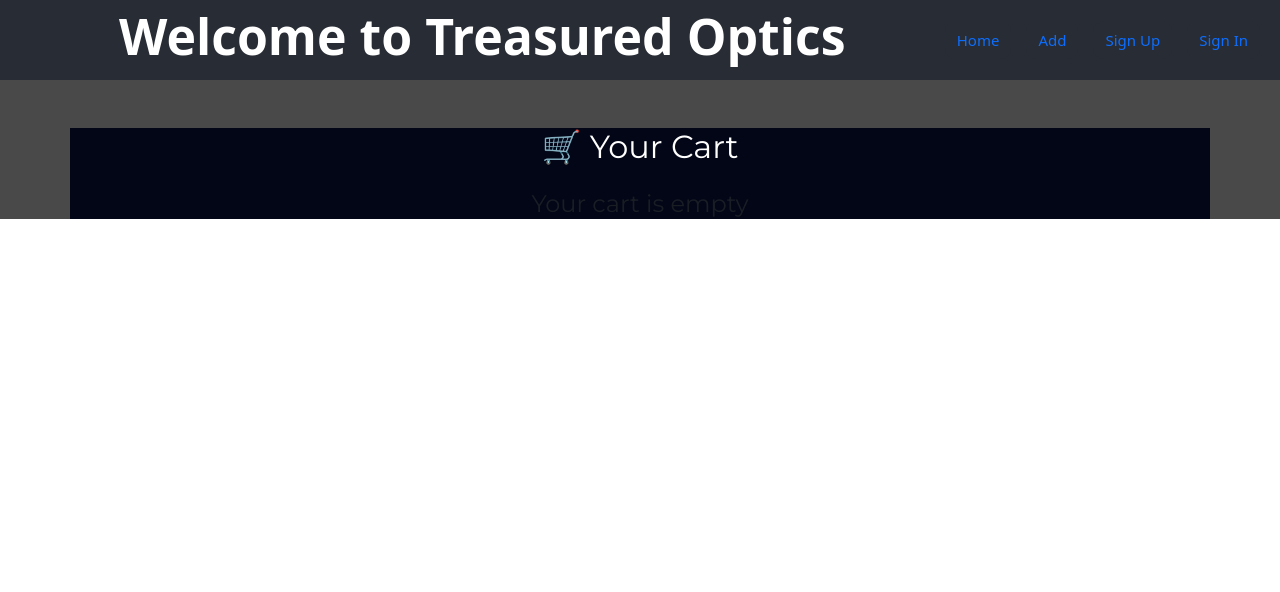
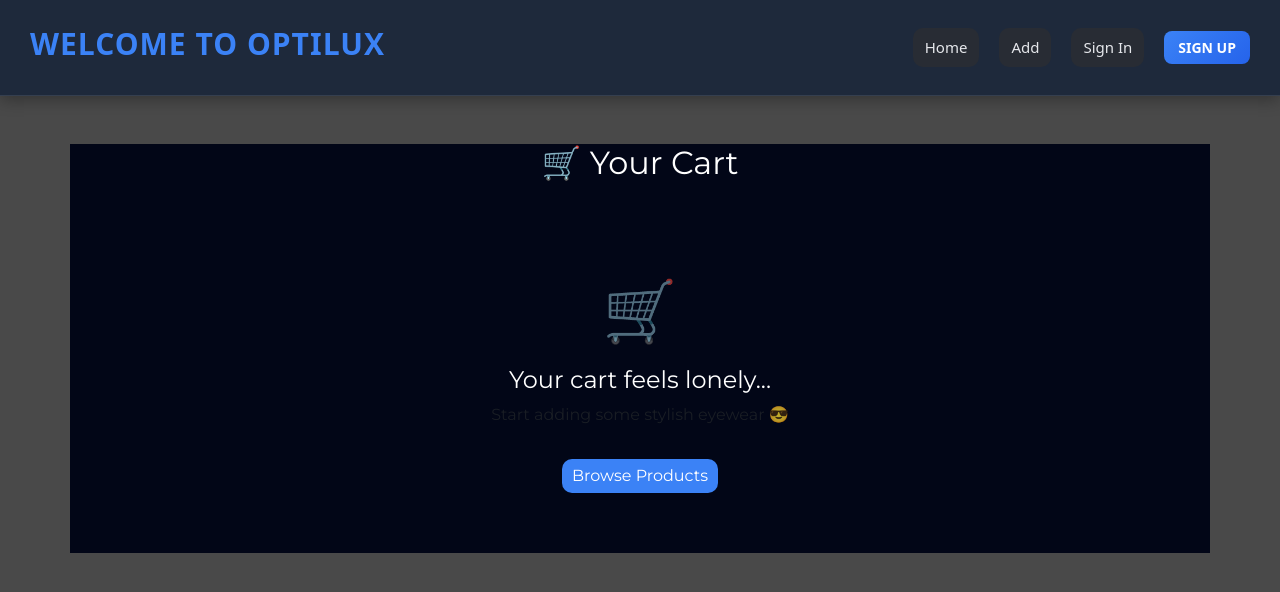
Before and after one commit to Prince-ai07/OptiLux, a React (Create React App) app: page /cart in a window 1280 px wide. Shown: the top 592 px of the page. Built offline with nearby package versions, Linux system fonts and the light colour scheme; a web font is replaced by a local one.

Commit message:
added updates

```diff
--- a/src/App.css
+++ b/src/App.css
@@ -1,4 +1,18 @@
 @import url('https://fonts.googleapis.com/css2?family=Montserrat:wght@300;400;700&family=Playfair+Display:ital,wght@0,400;0,700;1,400&display=swap');
+/* 🔥 Fix white background issue */
+.App {
+  min-height: 100vh;
+  background-color: rgb(73, 73, 73);
+}
+body {
+  background-color: rgb(73, 73, 73);
+  margin: 0;
+}
+
+html, body, #root {
+  height: 100%;
+}
+
 .h1{
   font-family: 'Montserrat', sans-serif;
 }
@@ -17,16 +31,67 @@
     animation: App-logo-spin infinite 20s linear;
   }
 }
+/* 🔥 LOGO */
+.logo {
+  font-size: 30px;
+  font-weight: 800;
+  color: #3b82f6;
+  letter-spacing: 1px;
+  text-transform: uppercase;
+}
 
+/* NAV CONTAINER */
+.nav-container {
+  display: flex;
+  align-items: center;
+  gap: 20px;
+}
+
+/* NAV LINKS */
+.navlinks {
+  text-decoration: none;
+  color: #e5e7eb;
+  font-size: 15px;
+  padding: 6px 12px;
+  border-radius: 8px;
+  transition: all 0.3s ease;
+}
+
+.navlinks:hover {
+  background-color: rgba(59, 130, 246, 0.2);
+  color: #3b82f6;
+}
+
+/* 🔘 SIGN UP BUTTON - smaller & stylish */
+.signup-btn {
+  text-decoration: none;
+  background: linear-gradient(135deg, #3b82f6, #2563eb);
+  color: white;
+  padding: 6px 14px;       /* smaller padding */
+  border-radius: 8px;       /* softer corners */
+  font-weight: 600;
+  font-size: 14px;          /* smaller font */
+  text-transform: uppercase;
+  transition: all 0.3s ease;
+}
+
+.signup-btn:hover {
+  transform: scale(1.05);
+  background: linear-gradient(135deg, #2563eb, #1d4ed8);
+}
+
+/* HEADER STYLING */
 .App-header {
-  background-color: #282c34;
-  min-height: 10vh;
+  background-color: #1e293b; /* darker, modern shade */
+  min-height: 12vh;
   display: flex;
   align-items: center;
   justify-content: space-between;
-  padding: 0 20px;
+  padding: 0 30px;
   font-size: calc(10px + 2vmin);
   color: white;
+  box-shadow: 0 4px 15px rgba(0,0,0,0.3);
+  border-bottom: 1px solid rgba(255,255,255,0.1);
 }
 .title{
   flex: 1;
@@ -118,7 +183,172 @@ input[type="submit"]:hover {
   align-items: center;
   padding: 30px;
 }
-.pagination button {
-  border-radius: 20px;
-  padding: 5px 15px;
+/* 🖤 Sleek Pagination Styles */
+.pagination-container {
+  margin-top: 30px;
+  flex-wrap: wrap;
 }
+
+.pagination-btn {
+  background-color: #0f1e33;
+  border: 1px solid #3b82f6;
+  color: #3b82f6;
+  padding: 8px 15px;
+  border-radius: 10px;
+  font-weight: 500;
+  cursor: pointer;
+  transition: all 0.3s ease;
+}
+.pagination-btn:hover {
+  background-color: #3b82f6;
+  color: white;
+  transform: scale(1.05);
+}
+
+.active-btn {
+  background-color: #3b82f6;
+  color: white;
+  transform: scale(1.1);
+}
+
+.disabled-btn {
+  opacity: 0.5;
+  cursor: not-allowed;
+}
+.search-container {
+  position: relative;
+  display: inline-block;
+  width: 300px;
+}
+
+.search-bar {
+  width: 100%;
+  padding: 8px 35px 8px 12px;
+  border-radius: 25px;
+  border: 1px solid #3b82f6;
+  background-color: #0f1e33;
+  color: white;
+}
+
+.search-bar::placeholder {
+  color: #ccc;
+}
+
+.search-icon {
+  position: absolute;
+  right: 10px;
+  top: 50%;
+  transform: translateY(-50%);
+  pointer-events: none;
+}
+
+.search-suggestions {
+  position: absolute;
+  top: 110%;
+  width: 100%;
+  background: #0f1e33;
+  border: 1px solid #3b82f6;
+  border-radius: 12px;
+  max-height: 200px;
+  overflow-y: auto;
+  z-index: 10;
+}
+
+.suggestion-item {
+  padding: 8px 12px;
+  cursor: pointer;
+  transition: background 0.2s;
+}
+
+.suggestion-item:hover {
+  background-color: #1f2a45;
+}
+/* Buttons inside product cards */
+.btn-cart, .btn-buy {
+  padding: 8px 12px;
+  border-radius: 8px;
+  font-weight: 500;
+  transition: all 0.3s ease;
+  cursor: pointer;
+  border: none;
+}
+
+.btn-cart {
+  background-color: #0f1e33;
+  color: #3b82f6;
+}
+
+.btn-cart:hover {
+  background-color: #3b82f6;
+  color: #fff;
+  transform: scale(1.05);
+}
+
+.btn-buy {
+  background-color: #3b82f6;
+  color: #fff;
+}
+
+.btn-buy:hover {
+  background-color: #2563eb;
+  transform: scale(1.05);
+}
+/* EMPTY CART */
+.empty-cart {
+  padding: 60px 20px;
+}
+
+.empty-icon {
+  font-size: 60px;
+  margin-bottom: 10px;
+  opacity: 0.6;
+}
+
+/* CART CARD */
+.cart-card {
+  text-align: center;
+  transition: 0.3s;
+}
+
+.cart-card:hover {
+  transform: translateY(-8px);
+  box-shadow: 0 10px 25px rgba(59,130,246,0.4);
+}
+
+.cart-img-wrapper {
+  height: 150px;
+  display: flex;
+  justify-content: center;
+  align-items: center;
+}
+
+.cart-img-wrapper img {
+  max-height: 100%;
+  transition: 0.3s;
+}
+
+.cart-card:hover img {
+  transform: scale(1.1);
+}
+
+/* REMOVE BUTTON */
+.remove-btn {
+  background: #ef4444;
+  border: none;
+  padding: 8px;
+  border-radius: 8px;
+  color: white;
+  transition: 0.3s;
+}
+
+.remove-btn:hover {
+  background: #dc2626;
+  transform: scale(1.05);
+}
+
+/* TOTAL BOX */
+.cart-total {
+  background: #0f1e33;
+  border-radius: 15px;
+  box-shadow: 0 5px 20px rgba(0,0,0,0.5);
+}
--- a/src/App.js
+++ b/src/App.js
@@ -15,13 +15,15 @@ function App() {
     <Router>
       <div className="App">
         <header className="App-header">
-          <h2 className='title'>Welcome to Treasured Optics</h2>
+          <h2 className="logo">Welcome to OptiLux</h2>
 
-          <nav>
-            <Link to="/" className='navlinks'>Home</Link>
-            <Link to="/addproducts" className='navlinks'>Add</Link>
-            <Link to="/signup" className='navlinks'>Sign Up</Link>
-            <Link to="/signin" className='navlinks'>Sign In</Link>
+          <nav className="nav-container">
+            <Link to="/" className="navlinks">Home</Link>
+            <Link to="/addproducts" className="navlinks">Add</Link>
+            <Link to="/signin" className="navlinks">Sign In</Link>
+
+            {/* 🔘 Sign Up Button */}
+            <Link to="/signup" className="signup-btn">Sign Up</Link>
           </nav>
         </header>
         <Routes>
--- a/src/components/Cart.jsx
+++ b/src/components/Cart.jsx
@@ -1,8 +1,10 @@
 import React, { useEffect, useState } from "react";
+import { useNavigate } from "react-router-dom";
 
 const Cart = () => {
 
   const [cart, setCart] = useState([]);
+
 
   useEffect(() => {
     const savedCart = JSON.parse(localStorage.getItem("cart")) || [];
@@ -17,36 +19,54 @@ const Cart = () => {
 
   const total = cart.reduce((sum, item) => sum + Number(item.product_cost), 0);
 
+  const navigate = useNavigate();
+
+
   return (
   <div className="home container mt-5">
 
     <h2 className="text-center mb-4">🛒 Your Cart</h2>
 
     {cart.length === 0 ? (
-        <h4 className="text-center text-muted">Your cart is empty</h4>
+      <div className="empty-cart text-center">
+
+        <div className="empty-icon">🛒</div>
+
+        <h4>Your cart feels lonely...</h4>
+        <p className="text-muted">Start adding some stylish eyewear 😎</p>
+
+        <button
+          className="btn-buy mt-3"
+          onClick={() => navigate("/products")}
+        >
+          Browse Products
+        </button>
+
+      </div>
     ) : (
       <>
         <div className="row">
           {cart.map((item, index) => (
-              <div key={index} className="col-md-4 mb-4">
+            <div key={index} className="col-md-4 col-sm-6 mb-4">
 
-                <div className="card product-card-advanced p-3">
+              <div className="card product-card-advanced cart-card p-3">
 
+                <div className="cart-img-wrapper">
                   <img
                     src={`https://jeremiahprince.alwaysdata.net/static/images/${item.product_photo}`}
-                    alt=""
-                    style={{ height: "150px", objectFit: "contain" }}
+                    alt={item.product_name}
                   />
+                </div>
 
-                  <h5 className="mt-2 text-primary">{item.product_name}</h5>
+                <h5 className="mt-2 text-info">{item.product_name}</h5>
 
                 <h4 className="price">Kes {item.product_cost}</h4>
 
                 <button
-                    className="btn btn-danger mt-2"
+                  className="remove-btn mt-2"
                   onClick={() => removeItem(index)}
                 >
-                    Remove
+                  Remove ❌
                 </button>
 
               </div>
@@ -55,15 +75,25 @@ const Cart = () => {
           ))}
         </div>
 
-          <h3 className="text-center mt-4">
-            Total: <span className="price">Kes {total}</span>
-          </h3>
+        {/* TOTAL SECTION */}
+        <div className="cart-total text-center mt-4 p-4">
+          <h3>Total Amount</h3>
+          <h2 className="price">Kes {total}</h2>
+
+          <button
+              className="btn-buy mt-3"
+              onClick={() => navigate("/makepayment", { state: { cart, total } })}
+            >
+              Proceed to Checkout
+          </button>
+        </div>
 
       </>
     )}
 
   </div>
   );
+
 };
 
 export default Cart;
--- a/src/components/Makepayment.jsx
+++ b/src/components/Makepayment.jsx
@@ -7,7 +7,14 @@ const Makepayment = () => {
 
     // Destructure the details passed from the Getproducts component
     // The useLocation hook allows us to get/destrucutre the properties passed from the previous component.
-    const {product} = useLocation().state || {}
+    const { product, cart, total } = useLocation().state || {};
+    const isCartCheckout = cart && cart.length > 0;
+
+// If it's cart → use total
+// If it's buy now → use product price
+    const amountToPay = isCartCheckout
+    ? total
+    : product?.product_cost;
 
     // declare the navigate hook
     const navigate = useNavigate()
@@ -36,15 +43,16 @@ const Makepayment = () => {
 
         //append the data to the form data
         formdata.append("phone", number)
-        formdata.append("amount", product.product_cost)
-
-        const response = await axios.post("https://kbenkamotho.alwaysdata.net/api/mpesa_payment", formdata)
+        formdata.append("amount", amountToPay)
+        const response = await axios.post("https://jeremiahprince.alwaysdata.net/api/mpesa_payment", formdata)
 
         // set loading back to default
         setLoading(false)
 
         // update the success hook with the message
         setSuccess(response.data.message)
+        localStorage.removeItem("cart");
+        window.dispatchEvent(new Event("cartUpdated"));
         }
         catch(error){
         // if there is an error respond to the error
@@ -71,15 +79,31 @@ const Makepayment = () => {
         </div>
 
         <div className="col-md-6 card shadow p-4">
-            <img src={img_url + product.product_photo} alt="Product Name" className='product_img' />
+            <div className="card-body">
+                {isCartCheckout ? (
+                <>
+                    <h2 className="text-primary">Cart Checkout</h2>
 
-            <div className="card-body">
-                <h2 className='text-primary'>{product.product_name}</h2>
+                    {cart.map((item, index) => (
+                    <div key={index} style={{ borderBottom: "1px solid #444", marginBottom: "10px" }}>
+                        <p className="text-white">{item.product_name}</p>
+                        <p className="text-warning">KES {item.product_cost}</p>
+                    </div>
+                    ))}
 
-                <p className="text-white">{product.product_description}</p>
+                    <h3 className="text-success mt-3">Total: KES {total}</h3>
+                </>
+                ) : (
+                <>
+                    <img src={img_url + product.product_photo} alt="Product Name" className='product_img' />
 
-                <h3 className="text-warning">KES {product.product_cost}</h3> <br />
+                    <h2 className='text-primary'>{product.product_name}</h2>
 
+                    <p className="text-white">{product.product_description}</p>
+
+                    <h3 className="text-warning">KES {product.product_cost}</h3>
+                </>
+                )}
                 <form onSubmit={handleSubmit}>
 
                      {/* bind the loading hook */}
--- a/src/components/Products.jsx
+++ b/src/components/Products.jsx
@@ -10,7 +10,37 @@ const Products = () => {
   const [loading, setLoading] = useState(false);
   const [search, setSearch] = useState("");
   const [currentPage, setCurrentPage] = useState(1);
+  const [showSuggestions, setShowSuggestions] = useState(false);
   const productsPerPage = 12;
+  const [cart, setCart] = useState([]);
+  const [cartCount, setCartCount] = useState(0);
+
+    useEffect(() => {
+      const updateCart = () => {
+        const cart = JSON.parse(localStorage.getItem("cart")) || [];
+        setCartCount(cart.length);
+      };
+
+      updateCart();
+
+      window.addEventListener("cartUpdated", updateCart);
+
+      return () => {
+        window.removeEventListener("cartUpdated", updateCart);
+      };
+    }, []);
+
+  useEffect(() => {
+    const savedCart = JSON.parse(localStorage.getItem("cart")) || [];
+    setCart(savedCart);
+  }, []);
+
+  const addToCart = (product) => {
+    const updatedCart = [...cart, product];
+    setCart(updatedCart);
+    localStorage.setItem("cart", JSON.stringify(updatedCart));
+    window.dispatchEvent(new Event("cartUpdated"));
+  };
 
   const navigate = useNavigate();
 
@@ -39,13 +69,75 @@ const Products = () => {
       <div className="products-header">
         <h2>All Eyewear Collection</h2>
 
+       <div className="search-container">
           <input
             type="text"
             placeholder="Search all products..."
             className="search-bar"
             value={search}
-          onChange={(e) => setSearch(e.target.value)}
+            onChange={(e) => {
+              setSearch(e.target.value);
+              setShowSuggestions(true);
+              setCurrentPage(1); // reset pagination on new search
+            }}
+            onFocus={() => setShowSuggestions(true)}
+            onBlur={() => setTimeout(() => setShowSuggestions(false), 200)} // slight delay to allow click
+            onKeyDown={(e) => {
+              if (e.key === "Enter") {
+                setShowSuggestions(false);
+              }
+            }}
           />
+          <span className="search-icon">🔍</span>
+
+          {/* Search Suggestions */}
+          {showSuggestions && search && (
+            <div className="search-suggestions">
+              {filteredProducts.length > 0 ? (
+                filteredProducts.slice(0, 5).map((p, i) => (
+                  <div
+                    key={i}
+                    className="suggestion-item"
+                    onClick={() => {
+                      setSearch(p.product_name);
+                      setShowSuggestions(false);
+                      setCurrentPage(1);
+                    }}
+                  >
+                    {p.product_name}
+                  </div>
+                ))
+              ) : (
+                <div className="suggestion-item text-danger">
+                  No products found
+                </div>
+              )}
+            </div>
+          )}
+        </div>
+        <div
+          style={{ cursor: "pointer", position: "relative", marginLeft: "15px" }}
+         onClick={() => navigate("/cart")}
+        >
+          🛒
+
+          {cartCount > 0 && (
+            <span
+              style={{
+                position: "absolute",
+                top: "-8px",
+                right: "-10px",
+                background: "red",
+                color: "white",
+                borderRadius: "50%",
+                padding: "3px 7px",
+                fontSize: "12px"
+              }}
+            >
+              {cartCount}
+            </span>
+          )}
+        </div>
       </div>
 
       {/* 🛍 PRODUCTS GRID */}
@@ -58,7 +150,7 @@ const Products = () => {
           <div className="card product-card-advanced">
 
             <div className="image-wrapper">
-                  <img src={img_url + product.product_photo} alt="" />
+              <img src={img_url + product.product_photo} alt={product.product_name} />
             </div>
 
             <div className="card-body">
@@ -72,13 +164,21 @@ const Products = () => {
                 Kes {product.product_cost}
               </h4>
 
+              <div className="d-flex gap-2 mt-2">
+                <button
+                  onClick={() => addToCart(product)}
+                  className="btn-cart flex-fill"
+                >
+                  Add to Cart
+                </button>
+
                 <button
                   onClick={() => navigate("/makepayment", { state: { product } })}
-                    className="btn-buy w-100"
+                  className="btn-buy flex-fill"
                 >
                   Buy Now
                 </button>
-
+              </div>
             </div>
 
           </div>
@@ -89,22 +189,32 @@ const Products = () => {
       </div>
 
     </div>
-    <div className="pagination text-center mt-4">
+   {/* ✨ Pagination - Sleek Version */}
+      <div className="pagination-container text-center mt-4 d-flex justify-content-center align-items-center gap-3">
 
         <button
           disabled={currentPage === 1}
           onClick={() => setCurrentPage(currentPage - 1)}
-        className="btn btn-outline-light mx-2"
+          className={`pagination-btn ${currentPage === 1 ? "disabled-btn" : ""}`}
         >
           Prev
         </button>
 
-      <span>Page {currentPage} of {totalPages}</span>
+        {/* Page numbers */}
+        {Array.from({ length: totalPages }, (_, i) => (
+          <button
+            key={i}
+            onClick={() => setCurrentPage(i + 1)}
+            className={`pagination-btn ${currentPage === i + 1 ? "active-btn" : ""}`}
+          >
+            {i + 1}
+          </button>
+        ))}
 
         <button
           disabled={currentPage === totalPages}
           onClick={() => setCurrentPage(currentPage + 1)}
-        className="btn btn-outline-light mx-2"
+          className={`pagination-btn ${currentPage === totalPages ? "disabled-btn" : ""}`}
         >
           Next
         </button>
```
Also changed, not shown: 1 other file (tests, documents, lock files or other folders). Lines whose indentation alone changed are shown as unchanged.
